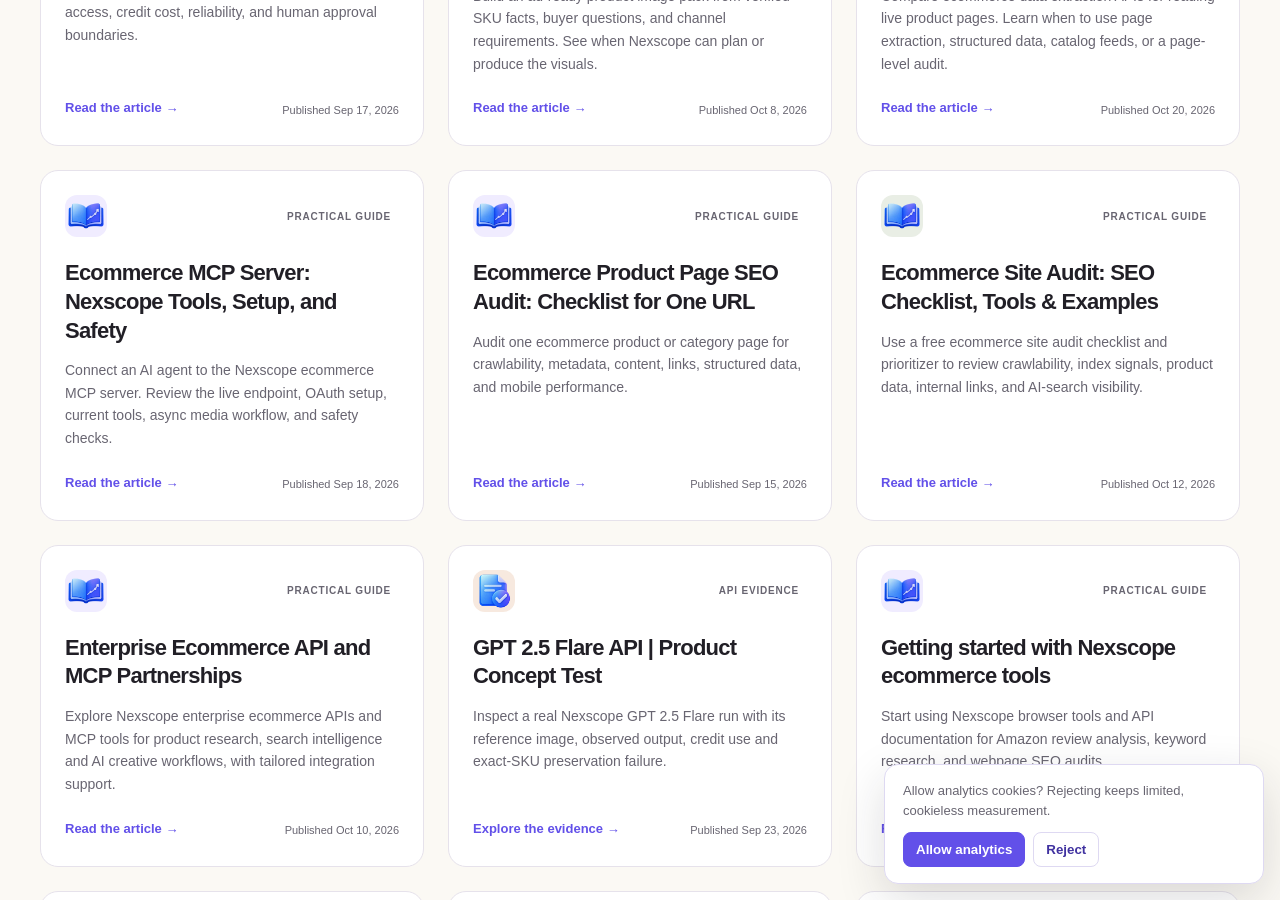
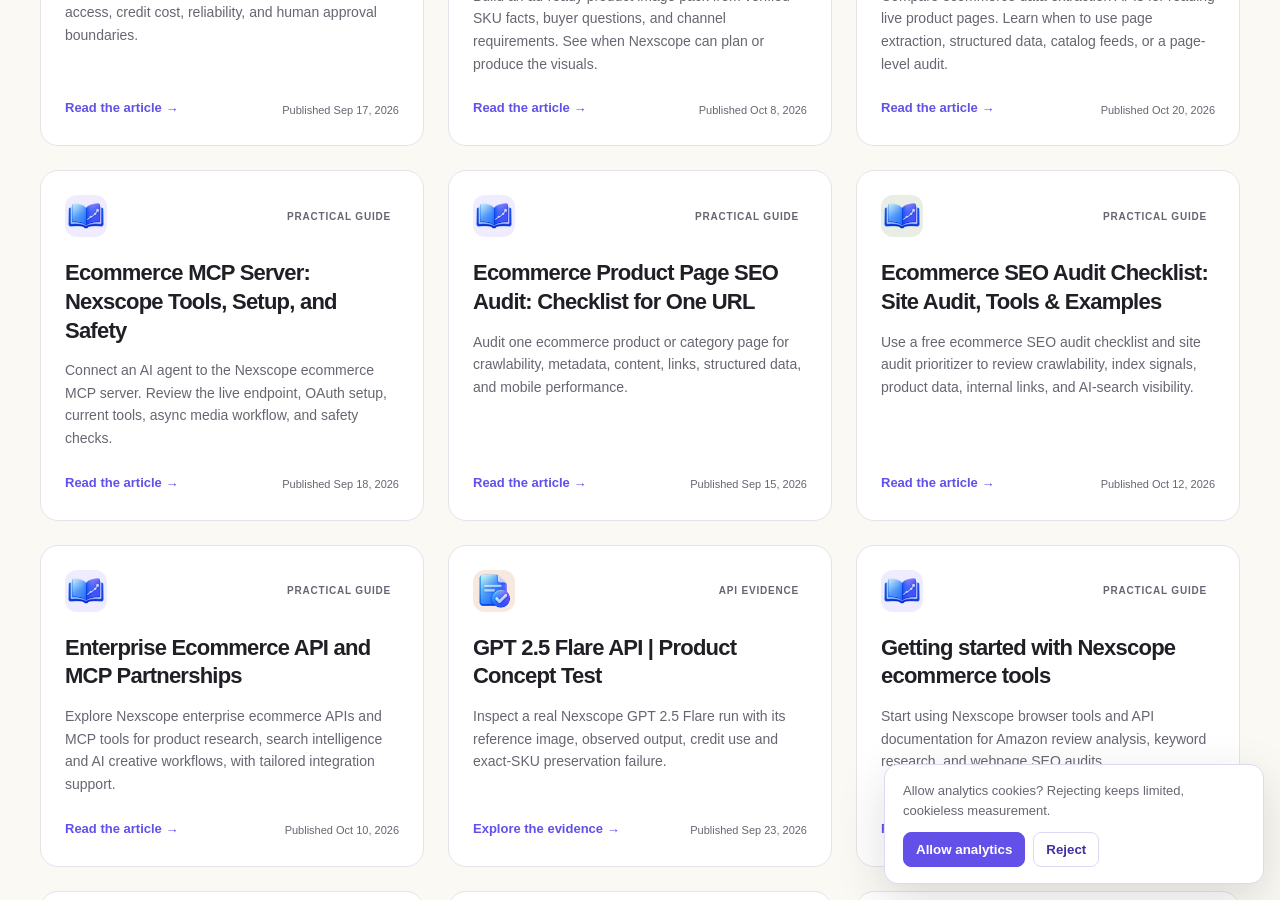
Before and after one commit to nexscope-ai/ecommerce-ai-tools, a Jekyll site: the page built from docs/index.md, in a window 1280 px wide and 900 px high, scrolled down 8533 px. Built offline with Jekyll 4.4.1, drawn with Linux system fonts in a browser that asks for light colours.

Commit message:
seo: align ecommerce audit page with GSC queries

```diff
--- a/docs/guides/ecommerce-seo-audit.md
+++ b/docs/guides/ecommerce-seo-audit.md
@@ -1,12 +1,12 @@
 ---
 layout: default
-title: "Ecommerce Site Audit: SEO Checklist, Tools & Examples"
-description: "Use a free ecommerce site audit checklist and prioritizer to review crawlability, index signals, product data, internal links, and AI-search visibility."
+title: "Ecommerce SEO Audit Checklist: Site Audit, Tools & Examples"
+description: "Use a free ecommerce SEO audit checklist and site audit prioritizer to review crawlability, index signals, product data, internal links, and AI-search visibility."
 permalink: /ecommerce-seo-audit/
 date_published: 2026-10-12
-date_modified: 2026-10-20
-last_modified_at: 2026-10-20
-last_reviewed: 2026-10-20
+date_modified: 2026-10-21
+last_modified_at: 2026-10-21
+last_reviewed: 2026-10-21
 author: Nexscope Team
 schema_type: Article
 topic: research
@@ -37,7 +37,7 @@
   url: "https://www.nexscope.ai/tools/website-seo-auditor?co-from=learn"
 ---
 
-# Ecommerce site audit: SEO checklist, tools and examples
+# Ecommerce SEO audit checklist: site audit, tools and examples
 
 **An ecommerce site audit is a repeatable check of whether shoppers and search engines can find, understand, and use your important category and product pages.** Whether you call it an ecommerce website audit, webshop audit, or ecommerce SEO audit, start with the free prioritizer below, then verify the highest-risk findings in Search Console and with a representative URL sample. Inspect crawl and index signals, store architecture, page templates, product data, and measurable search outcomes. A single URL scan is useful evidence, but it cannot establish the health of the whole store.
 
```
